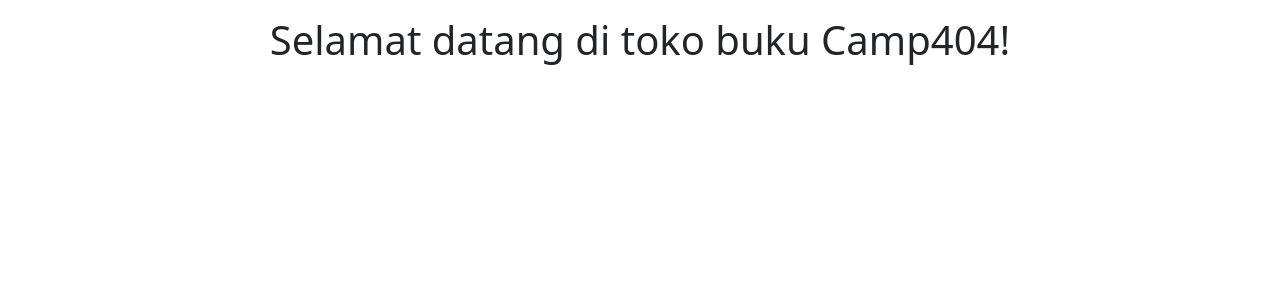
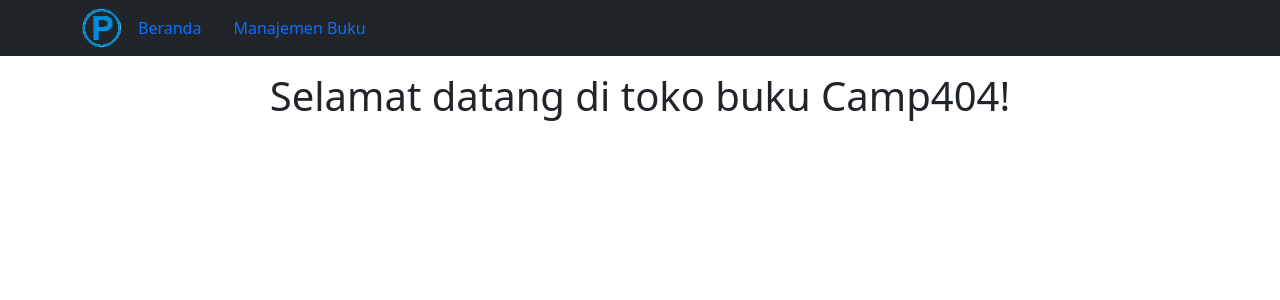
Before and after one commit to titikkoma88/bookstore-frontend-react, a React (Create React App) app: page /manajemen-buku in a window 1280 px wide. Shown: the top 300 px of the page. Built offline with nearby package versions, Linux system fonts and the light colour scheme.

Commit message:
Create component navbar

```diff
--- a/src/App.js
+++ b/src/App.js
@@ -1,10 +1,10 @@
-import logo from './logo.svg';
-import './App.css';
 import Beranda from './components/Beranda';
+import Navbar from './components/Navbar'
 
 function App() {
   return (
     <div>
+      <Navbar />
       <Beranda />
     </div>
   );
--- /dev/null
+++ b/src/components/Navbar.jsx
@@ -0,0 +1,23 @@
+import logo from '../assets/logo-par.png';
+
+function Navbar() {
+    return (
+        <div>
+            <nav className="navbar navbar-expand bg-dark">
+                <div className="container">
+                    <ul className="nav">
+                        <img src={logo} alt="logo" style={{height: "40px"}} />
+                        <li>
+                            <a href="/" className="nav-link">Beranda</a>
+                        </li>
+                        <li>
+                            <a href="/manajemen-buku" className="nav-link">Manajemen Buku</a>
+                        </li>
+                    </ul>
+                </div>
+            </nav>
+        </div>
+    );
+}
+
+export default Navbar;
```
Also changed, not shown: src/assets/camp404.png (added), src/assets/logo-par.png (added).
